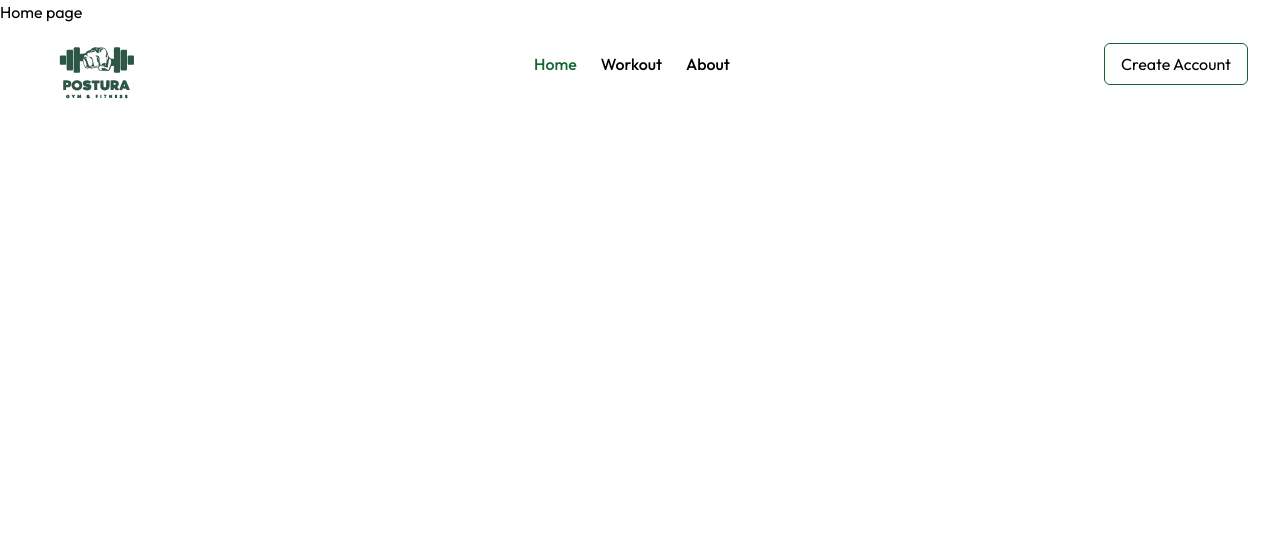
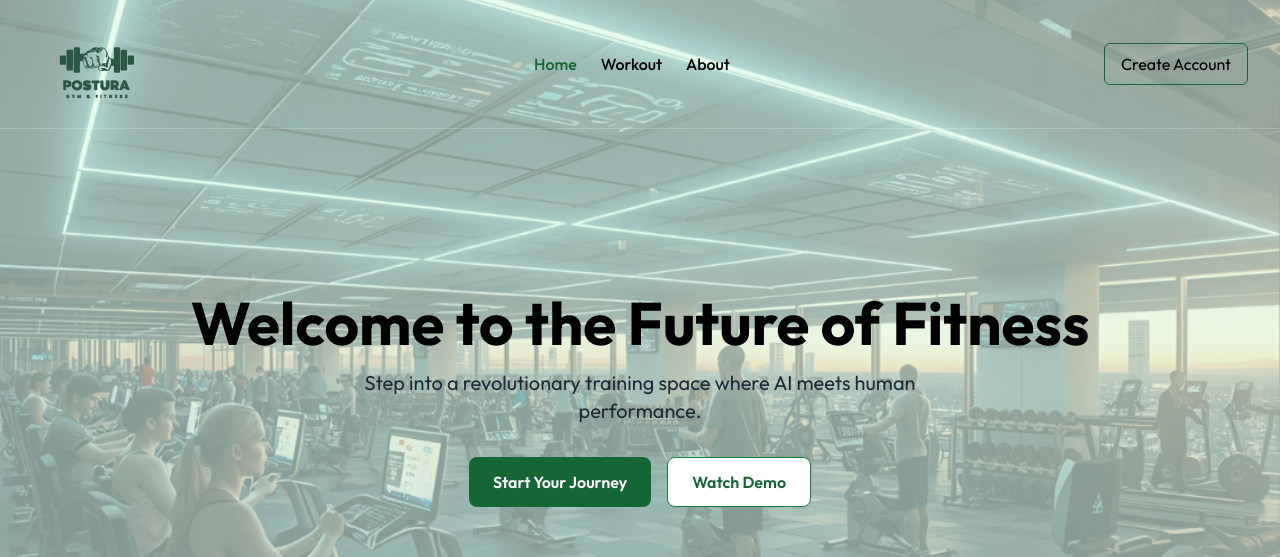
Before and after one commit to vaisakhpn/postura, a React (Vite) app in the folder frontend/: page / in a window 1280 px wide. Shown: the top 557 px of the page. Built offline with nearby package versions, Linux system fonts and the light colour scheme.

Commit message:
Added header section

```diff
--- /dev/null
+++ b/frontend/src/components/ui/Header.jsx
@@ -0,0 +1,34 @@
+import React from "react";
+import { assets } from "../../assets/assets";
+
+const Header = () => {
+  return (
+    <section className="relative bg-green-100 h-screen w-screen text-black flex flex-col justify-center items-center">
+      <img
+        src={assets.p4}
+        alt="AI Gym"
+        className="absolute inset-0 w-full h-full object-cover opacity-40"
+      />
+
+      <div className="relative text-center px-6">
+        <h1 className="text-5xl md:text-6xl font-bold mb-4">
+          Welcome to the Future of Fitness
+        </h1>
+        <p className="text-lg md:text-xl text-gray-800 max-w-2xl mx-auto mb-8">
+          Step into a revolutionary training space where AI meets human
+          performance.
+        </p>
+        <div className="flex justify-center gap-4">
+          <button className="bg-green-800 hover:bg-green-700 text-white px-6 py-3 rounded-lg font-semibold transition">
+            Start Your Journey
+          </button>
+          <button className="bg-white border border-green-700 text-green-800 px-6 py-3 rounded-lg font-semibold hover:bg-green-800 hover:text-white transition">
+            Watch Demo
+          </button>
+        </div>
+      </div>
+    </section>
+  );
+};
+
+export default Header;
--- a/frontend/src/pages/Home.jsx
+++ b/frontend/src/pages/Home.jsx
@@ -1,7 +1,16 @@
 import React from "react";
+import Header from "../components/ui/Header";
+import Features from "../components/ui/Features";
 
 const Home = () => {
-  return <div>Home page</div>;
+  return (
+    <div className="w-full ">
+      <div>
+        <Header />
+        <Features />
+      </div>
+    </div>
+  );
 };
 
 export default Home;
```
